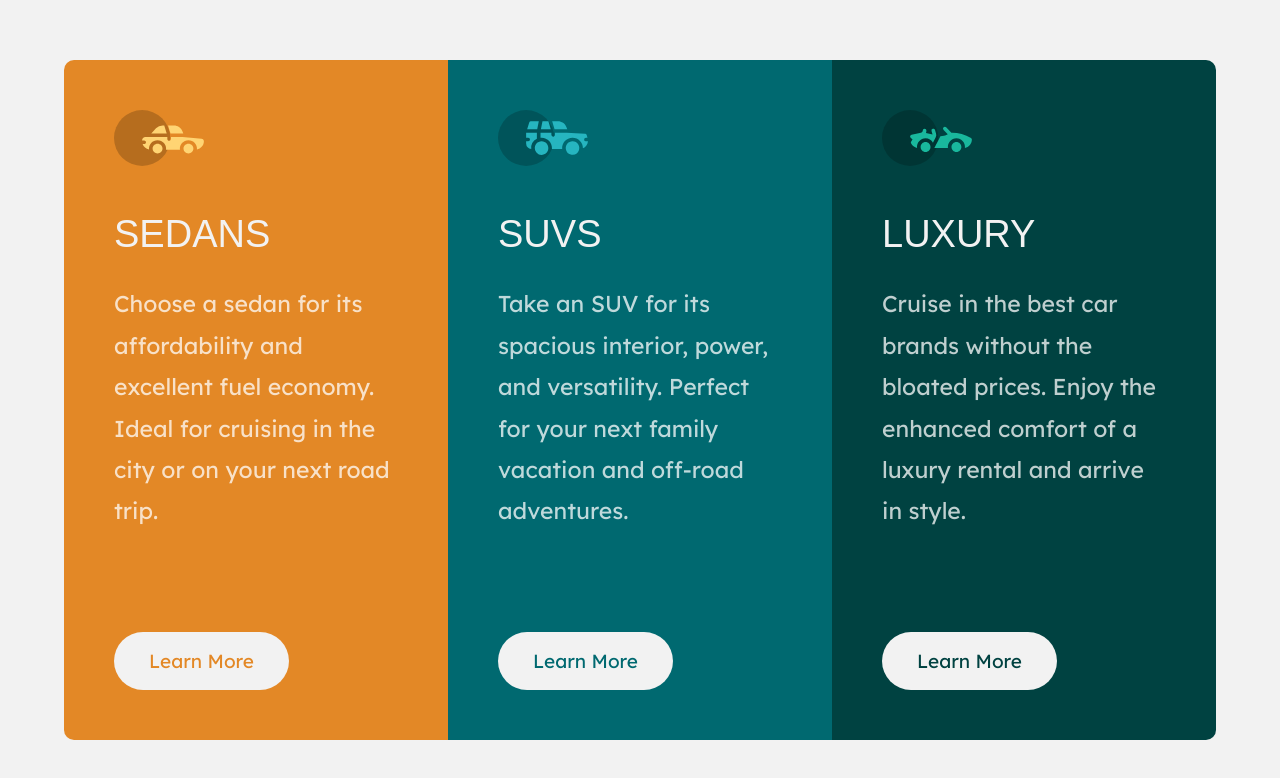
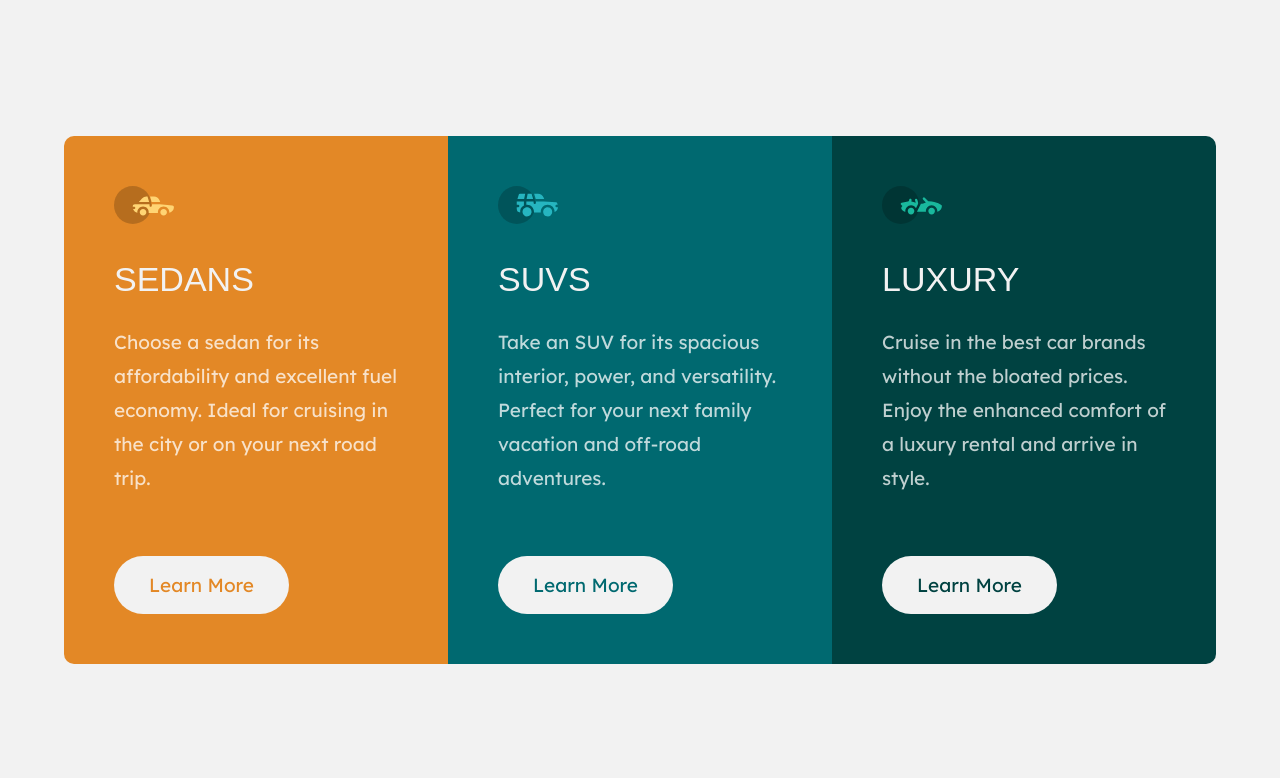
Before and after one commit to gillaercio/3-column-preview-card-component-main, a plain HTML site: page index.html in a window 1280 px wide. Drawn offline with Linux system fonts and the light colour scheme; a web font is replaced by a local one.

Commit message:
Resizing fonts and README.md created

```diff
--- a/assets/css/main.css
+++ b/assets/css/main.css
@@ -107,17 +107,17 @@ body {
     }
 
     img {
-      max-width: 90px;
+      max-width: 60px;
     }
 
     .model-car {
-      margin-top: 40px;
-      font-size: clamp(3rem, 3rem + 1.1662vw, 3.8rem);
+      margin-top: 30px;
+      font-size: clamp(3rem, 2.8rem + 1.1662vw, 3.4rem);
     }
 
     .description-car {
-      margin-bottom: 100px;
-      font-size: clamp(1.5rem, 1.7rem + 1.1662vw, 2.3rem);
+      margin-bottom: 60px;
+      font-size: clamp(1.5rem, 1.3rem + 1.1662vw, 1.9rem);
     }
 
     .button-car {
```
Also changed, not shown: assets/images/screenshot-active-state.png (added), assets/images/screenshot-desktop.png (added), assets/images/screenshot-mobile.png (added), 1 other file.
